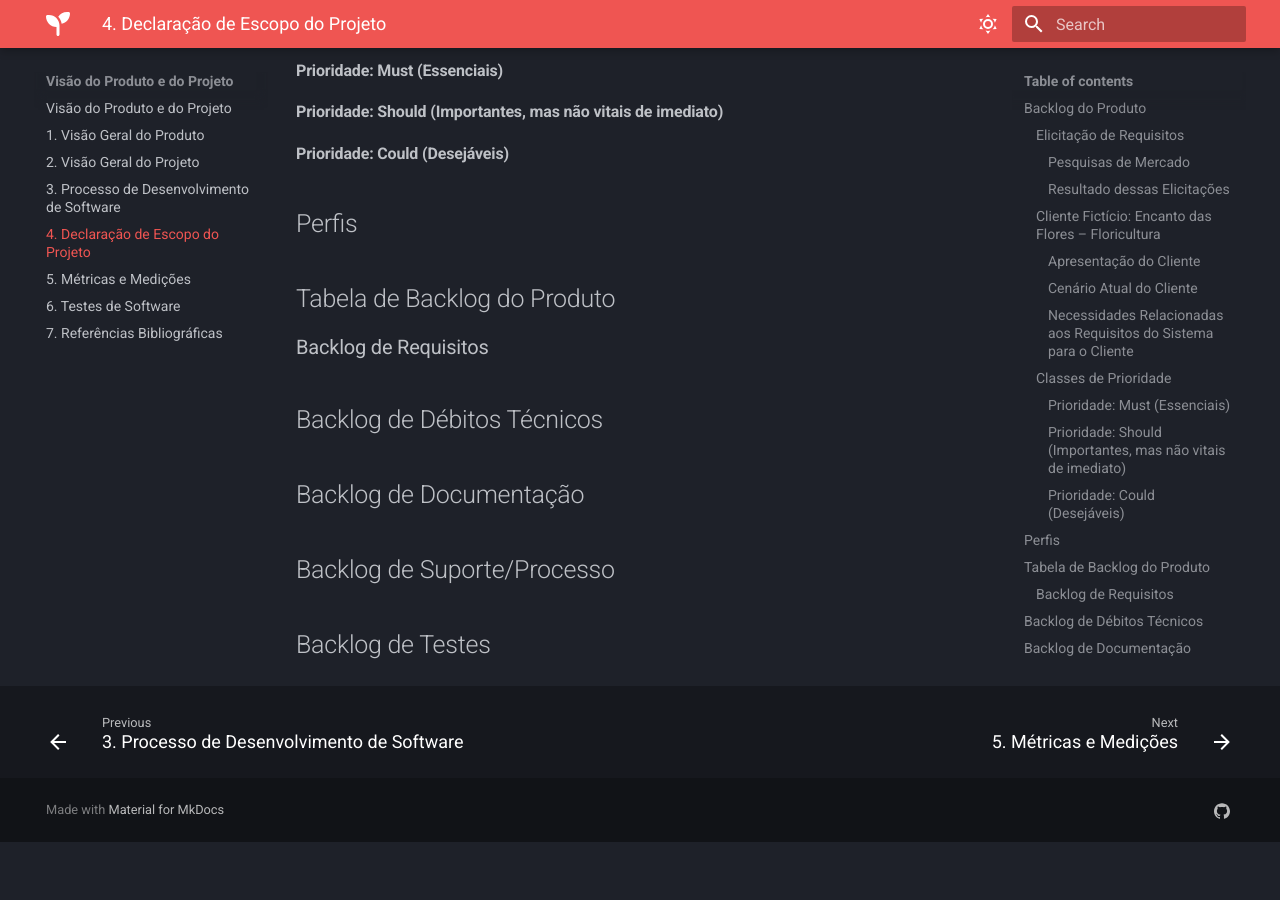
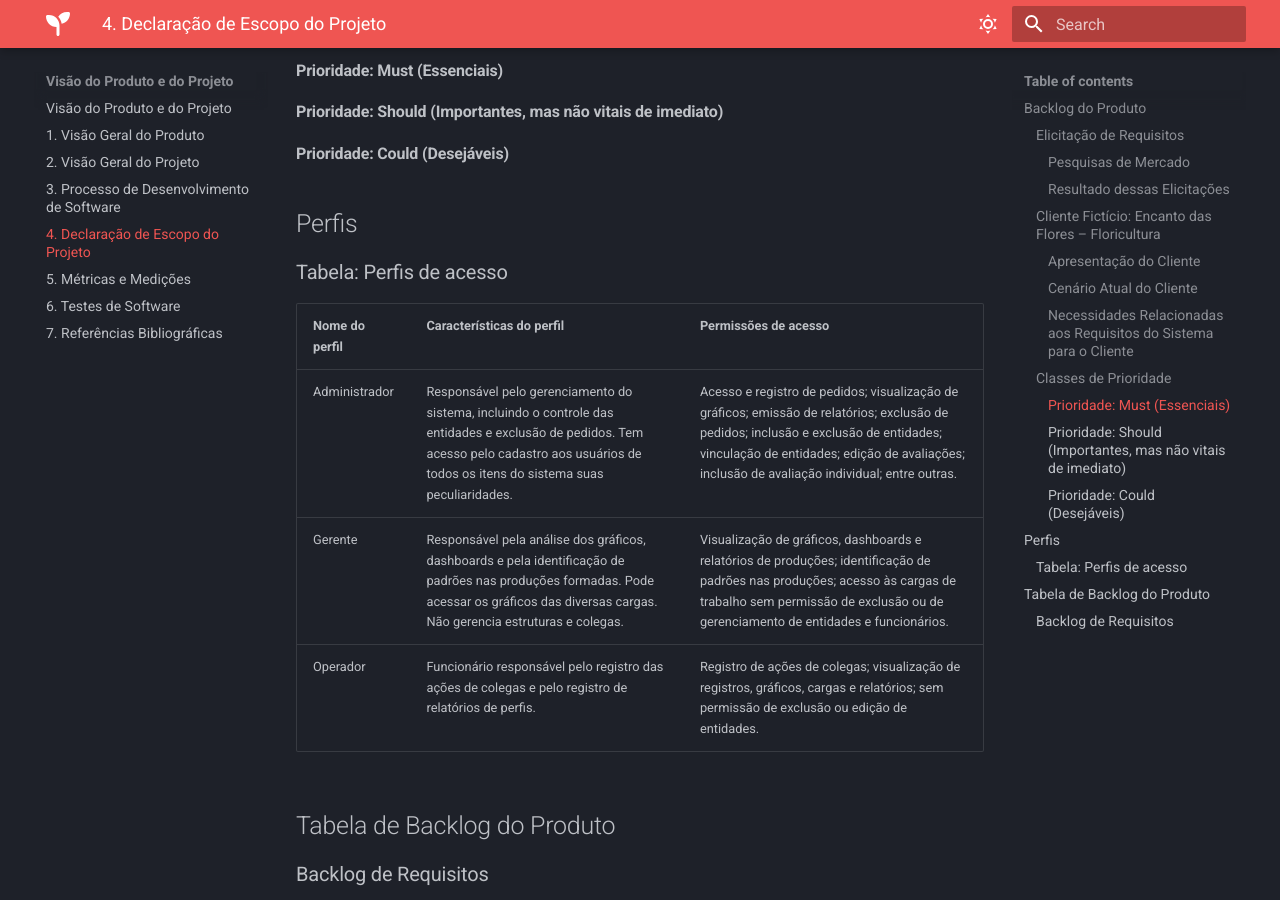
Before and after one commit to FGA0138-MDS-Ajax/2025.1-Jera, an MkDocs documentation site: the page built from docs/visao/04_escopo.md, in a window 1280 px wide and 900 px high, scrolled down 599 px. Built offline with MkDocs 1.6.1 and Material for MkDocs 9.7.7, drawn with Linux system fonts in a browser that asks for light colours; before the commit the page ends 1441 px from its top, so only the background shows below that.

Commit message:
21/05_Doc.Visao_Versao_5.4

```diff
--- a/docs/visao/04_escopo.md
+++ b/docs/visao/04_escopo.md
@@ -26,14 +26,14 @@
 
 ## Perfis
 
+### Tabela: Perfis de acesso
+
+| Nome do perfil | Características do perfil | Permissões de acesso |
+|----------------|----------------------------|----------------------|
+| Administrador  | Responsável pelo gerenciamento do sistema, incluindo o controle das entidades e exclusão de pedidos. Tem acesso pelo cadastro aos usuários de todos os itens do sistema suas peculiaridades. | Acesso e registro de pedidos; visualização de gráficos; emissão de relatórios; exclusão de pedidos; inclusão e exclusão de entidades; vinculação de entidades; edição de avaliações; inclusão de avaliação individual; entre outras. |
+| Gerente        | Responsável pela análise dos gráficos, dashboards e pela identificação de padrões nas produções formadas. Pode acessar os gráficos das diversas cargas. Não gerencia estruturas e colegas. | Visualização de gráficos, dashboards e relatórios de produções; identificação de padrões nas produções; acesso às cargas de trabalho sem permissão de exclusão ou de gerenciamento de entidades e funcionários. |
+| Operador       | Funcionário responsável pelo registro das ações de colegas e pelo registro de relatórios de perfis. | Registro de ações de colegas; visualização de registros, gráficos, cargas e relatórios; sem permissão de exclusão ou edição de entidades. |
+
 ## Tabela de Backlog do Produto
 
 ### Backlog de Requisitos
-
-## Backlog de Débitos Técnicos
-
-## Backlog de Documentação
-
-## Backlog de Suporte/Processo
-
-## Backlog de Testes
```
